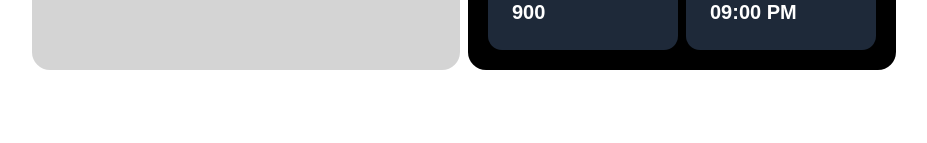
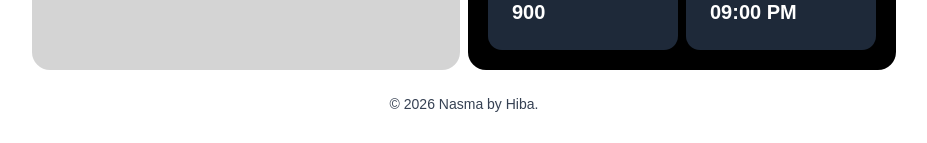
Before and after one commit to Hibaz108/nasma-weather-app, a React (Vite) app: page / in a window 1280 px wide. Shown: the part 1070-1213 px from the top of the page, without its empty margins (176-1103 px from the left). Before the commit the page ends 1156 px from the top, so only its background shows below. Built offline with nearby package versions, Linux system fonts and the light colour scheme.

Commit message:
add Footer component

```diff
--- a/src/App.tsx
+++ b/src/App.tsx
@@ -5,6 +5,7 @@ import WeatherHighlights from "./components/weather/WeatherHighlights";
 import HourlyForecast from "./components/weather/HourlyForecast";
 import DailyForecast from "./components/weather/DailyForecast";
 import Conditions from "./components/weather/Conditions";
+import Footer from "./components/layout/Footer";
 function App() {
   return (
     <div className="min-h-svh max-w-4xl mx-auto flex flex-col p-4">
@@ -17,6 +18,7 @@ function App() {
         <DailyForecast />
         <Conditions />
       </div>
+      <Footer />
     </div>
   );
 }
--- /dev/null
+++ b/src/components/layout/Footer.tsx
@@ -0,0 +1,11 @@
+const Footer = () => {
+  return (
+    <footer>
+      <p className="mb-4 mt-6 text-sm text-gray-700 text-center">
+        &copy; 2026 Nasma by Hiba.
+      </p>
+    </footer>
+  );
+};
+
+export default Footer;
```
